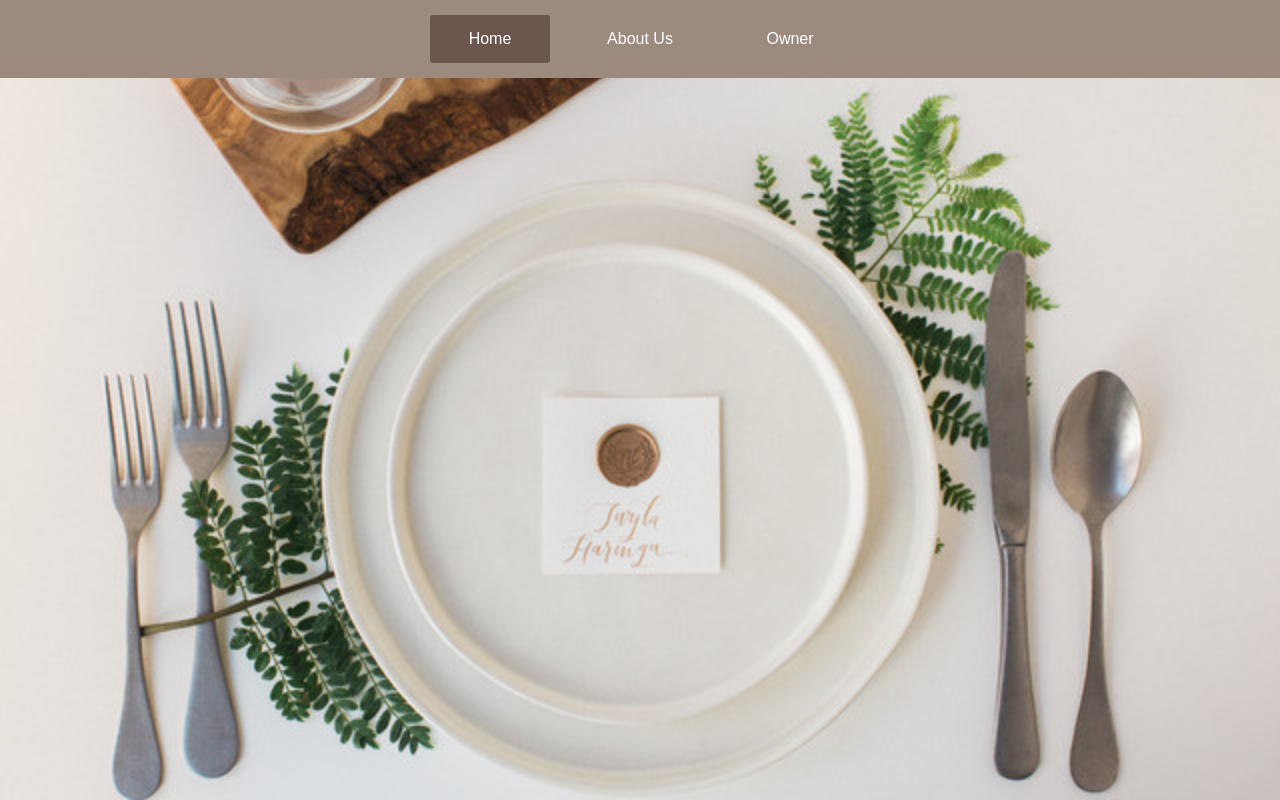
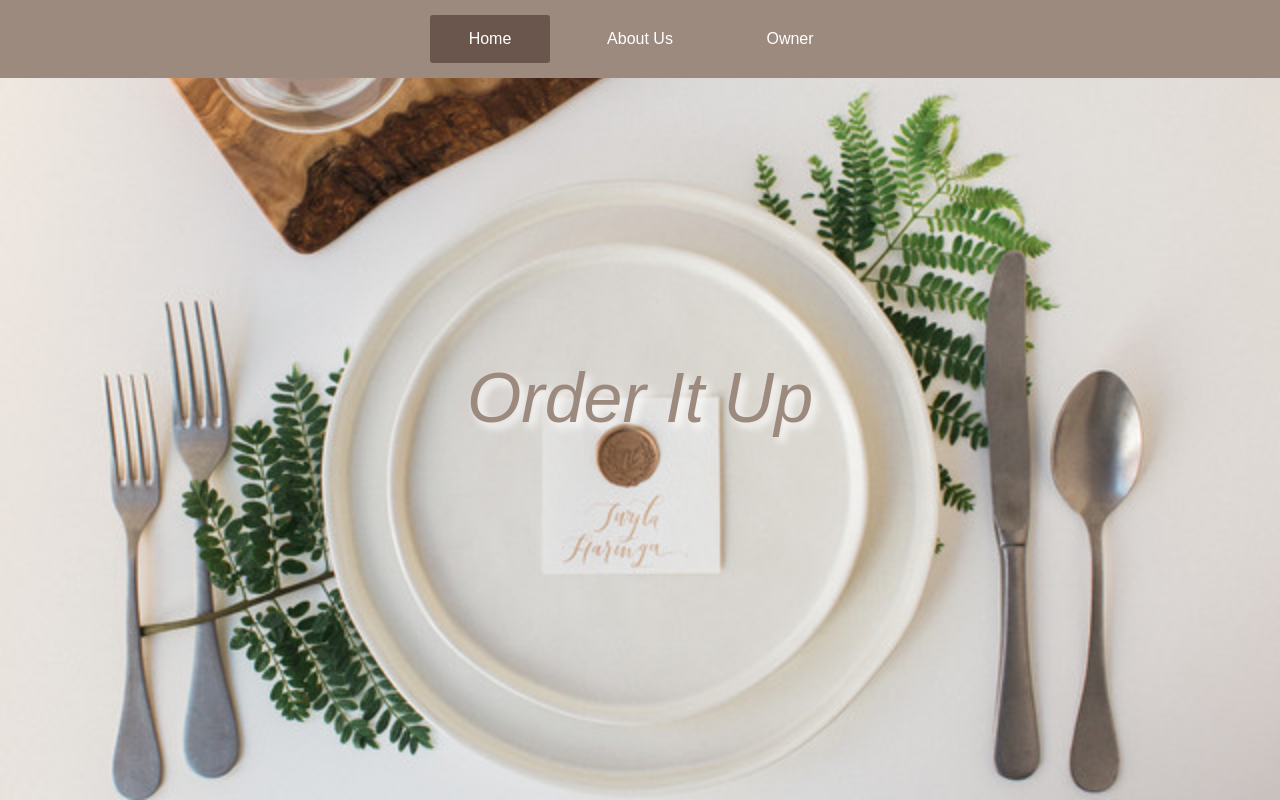
Before and after one commit to priyapatel4/FinalProjectCS3203, a website: page index.html in a window 1280 px wide. Drawn offline with Linux system fonts and the light colour scheme.

Commit message:
add product name

```diff
--- a/index.html
+++ b/index.html
@@ -15,8 +15,10 @@
                 <li><a href="about.html">About Us</a></li>
                 <li><a href="owner.html">Owner</a></li>
             </ul>
-
         </nav>
     </div>
+
+    <!--add product's name-->
+    <p class="name">Order It Up</p>
 </body>
 </html>
--- a/style.css
+++ b/style.css
@@ -10,6 +10,15 @@ body.home {
     background-size: cover;
     background-repeat: no-repeat;
     background-position: center top !important;
+}
+
+.name {
+    padding-top: 280px;
+    text-align: center;
+    color: #9d8a7f;
+    font-size: 70px;
+    font-style: oblique;
+    text-shadow: 5px 5px 8px #ffff;
 }
 
 .menu-bar {
```
